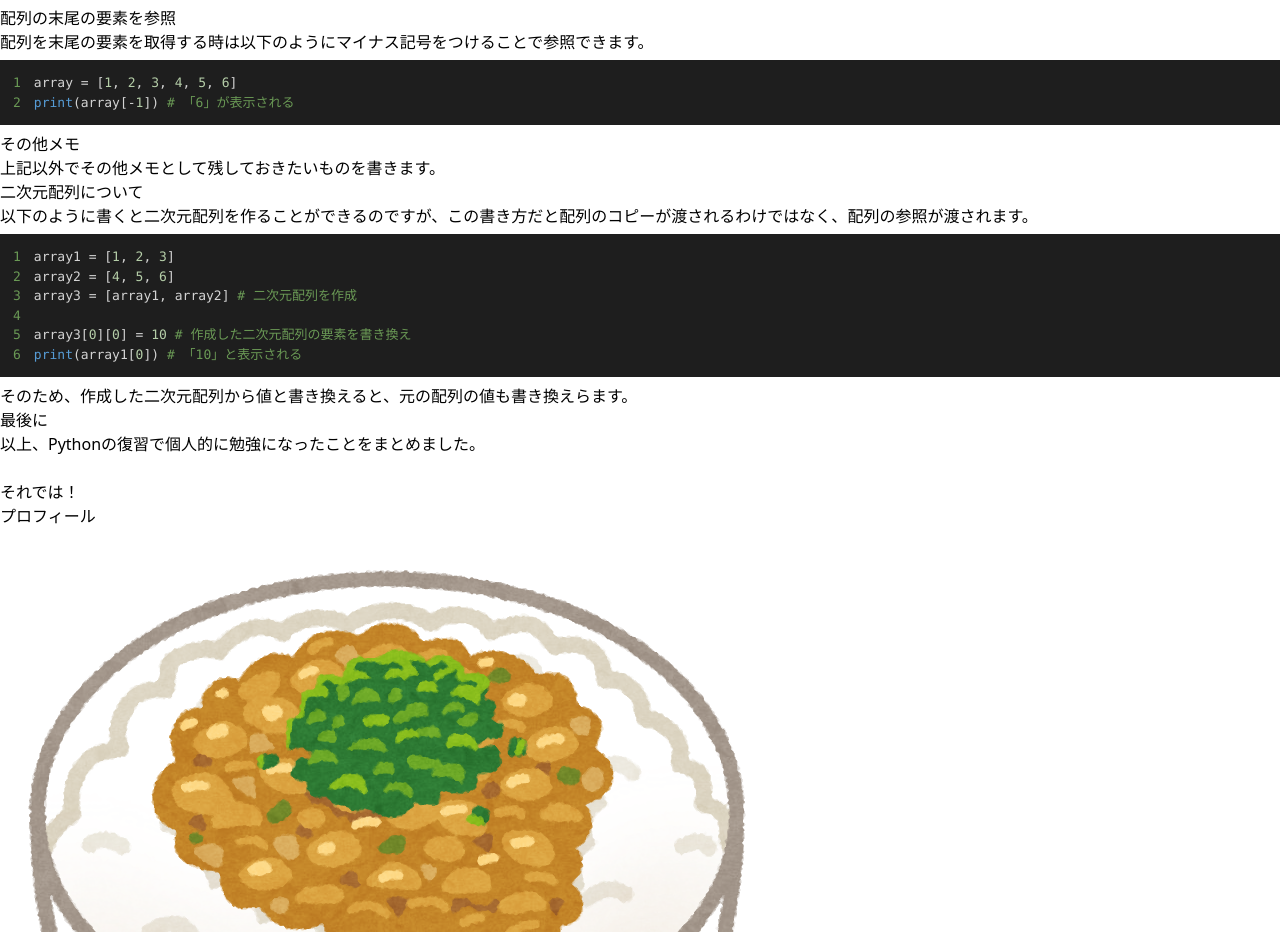
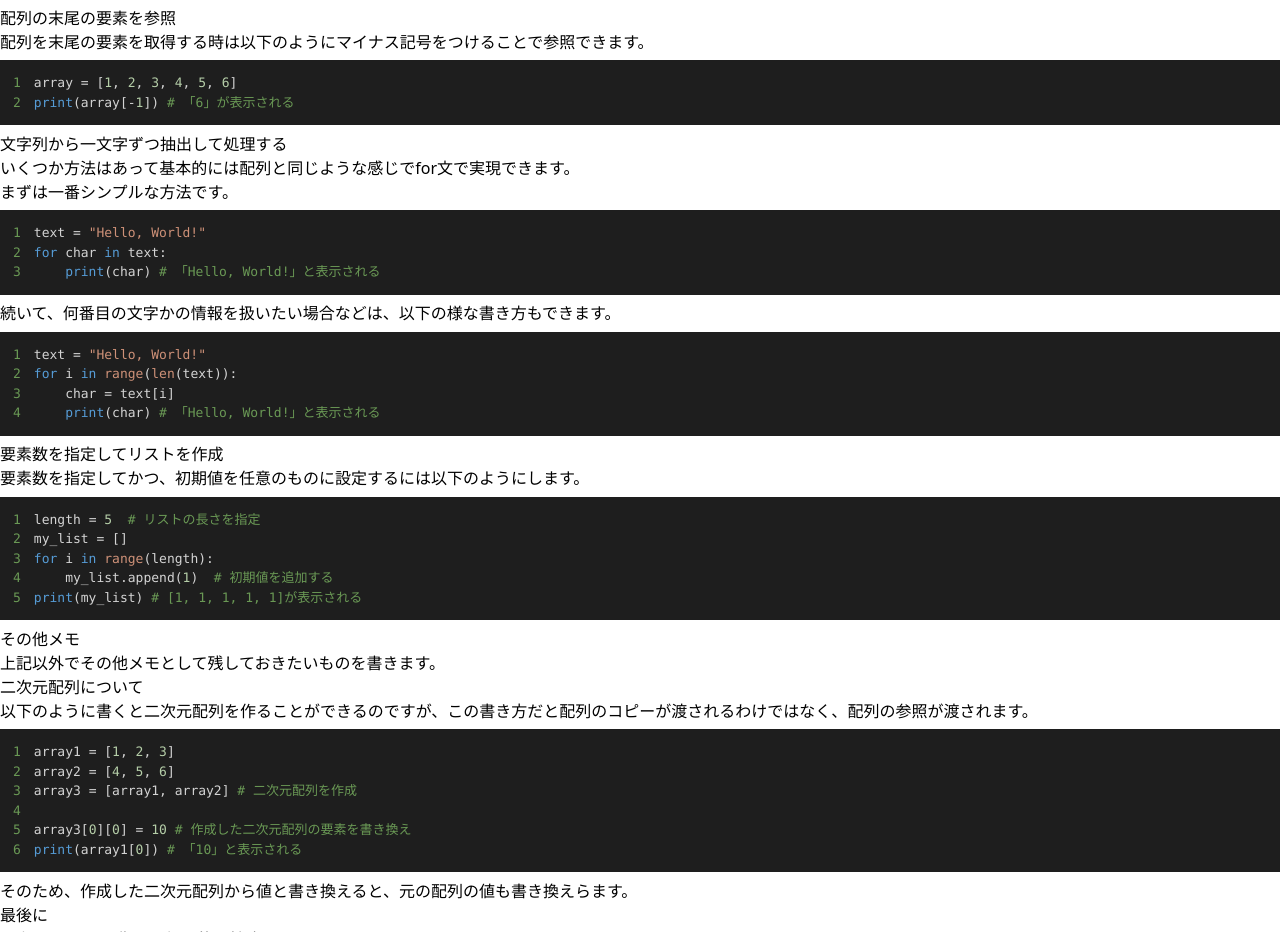
Before and after one commit to nattomatofu/blog, a Next.js app: page /posts/python-memo in a window 1280 px wide. Shown: the part 4100-5032 px from the top of the page. Built offline with nearby package versions, Linux system fonts and the light colour scheme.

Commit message:
Pythonの記事を追記

```diff
--- a/src/pages/posts/python-memo.js
+++ b/src/pages/posts/python-memo.js
@@ -337,6 +337,39 @@ print(b) # 1と表示される`}
 print(array[-1]) # 「6」が表示される`}
                                 </CodeBlock>
                             </MediumParagraph>
+                            <MediumHeading>
+                                文字列から一文字ずつ抽出して処理する
+                            </MediumHeading>
+                            <MediumParagraph>
+                                いくつか方法はあって基本的には配列と同じような感じでfor文で実現できます。
+                                <br />
+                                まずは一番シンプルな方法です。
+                                <CodeBlock language={"python"} isLineNum={true}>
+                                    {`text = "Hello, World!"
+for char in text:
+    print(char) # 「Hello, World!」と表示される`}
+                                </CodeBlock>
+                                続いて、何番目の文字かの情報を扱いたい場合などは、以下の様な書き方もできます。
+                                <CodeBlock language={"python"} isLineNum={true}>
+                                    {`text = "Hello, World!"
+for i in range(len(text)):
+    char = text[i]
+    print(char) # 「Hello, World!」と表示される`}
+                                </CodeBlock>
+                            </MediumParagraph>
+                            <MediumHeading>
+                                要素数を指定してリストを作成
+                            </MediumHeading>
+                            <MediumParagraph>
+                                要素数を指定してかつ、初期値を任意のものに設定するには以下のようにします。
+                                <CodeBlock language={"python"} isLineNum={true}>
+                                    {`length = 5  # リストの長さを指定
+my_list = []
+for i in range(length):
+    my_list.append(1)  # 初期値を追加する
+print(my_list) # [1, 1, 1, 1, 1]が表示される`}
+                                </CodeBlock>
+                            </MediumParagraph>
                         </MainParagraph>
                     </section>
                     <section>
```
Also changed, not shown: 1 other file (tests, documents, lock files or other folders).
